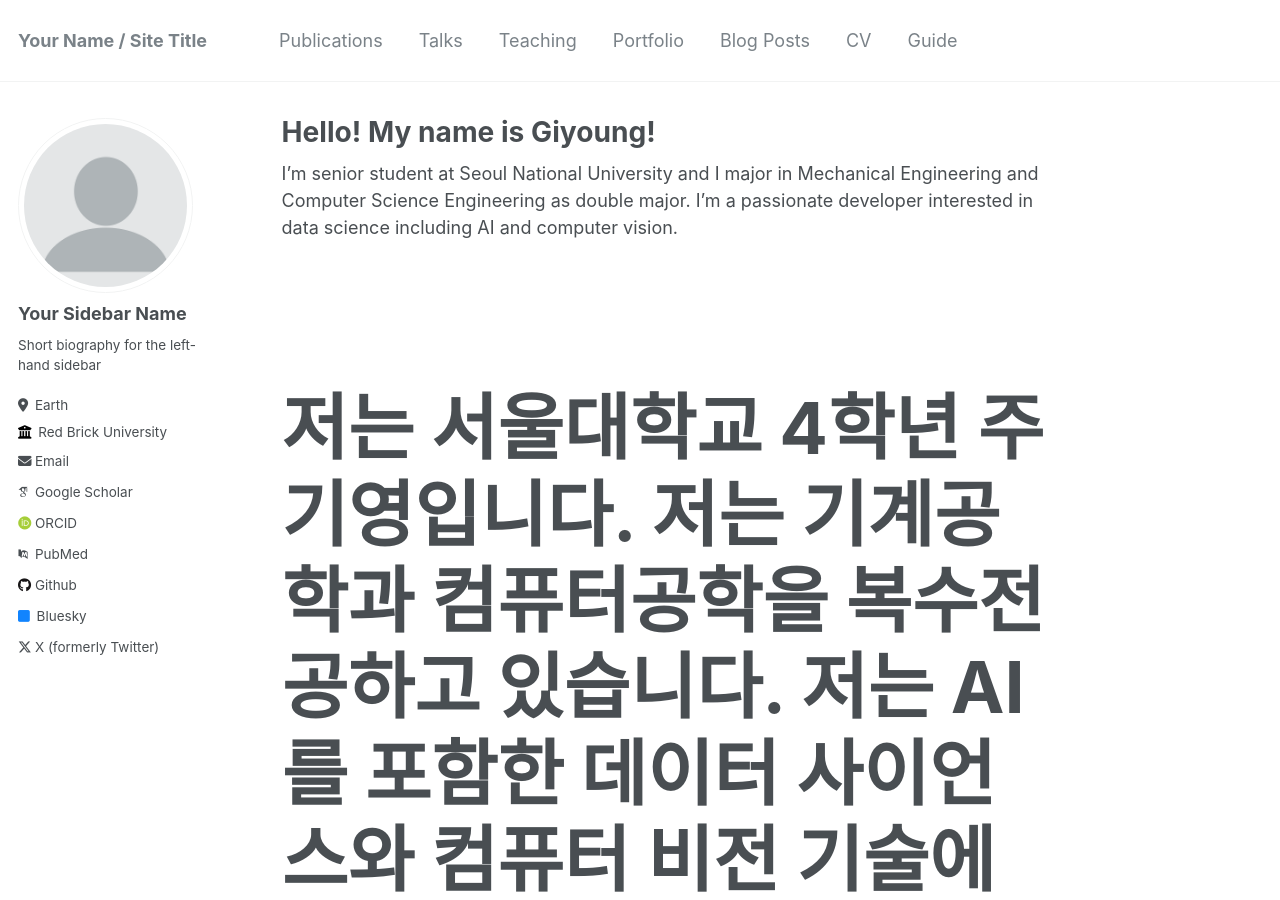
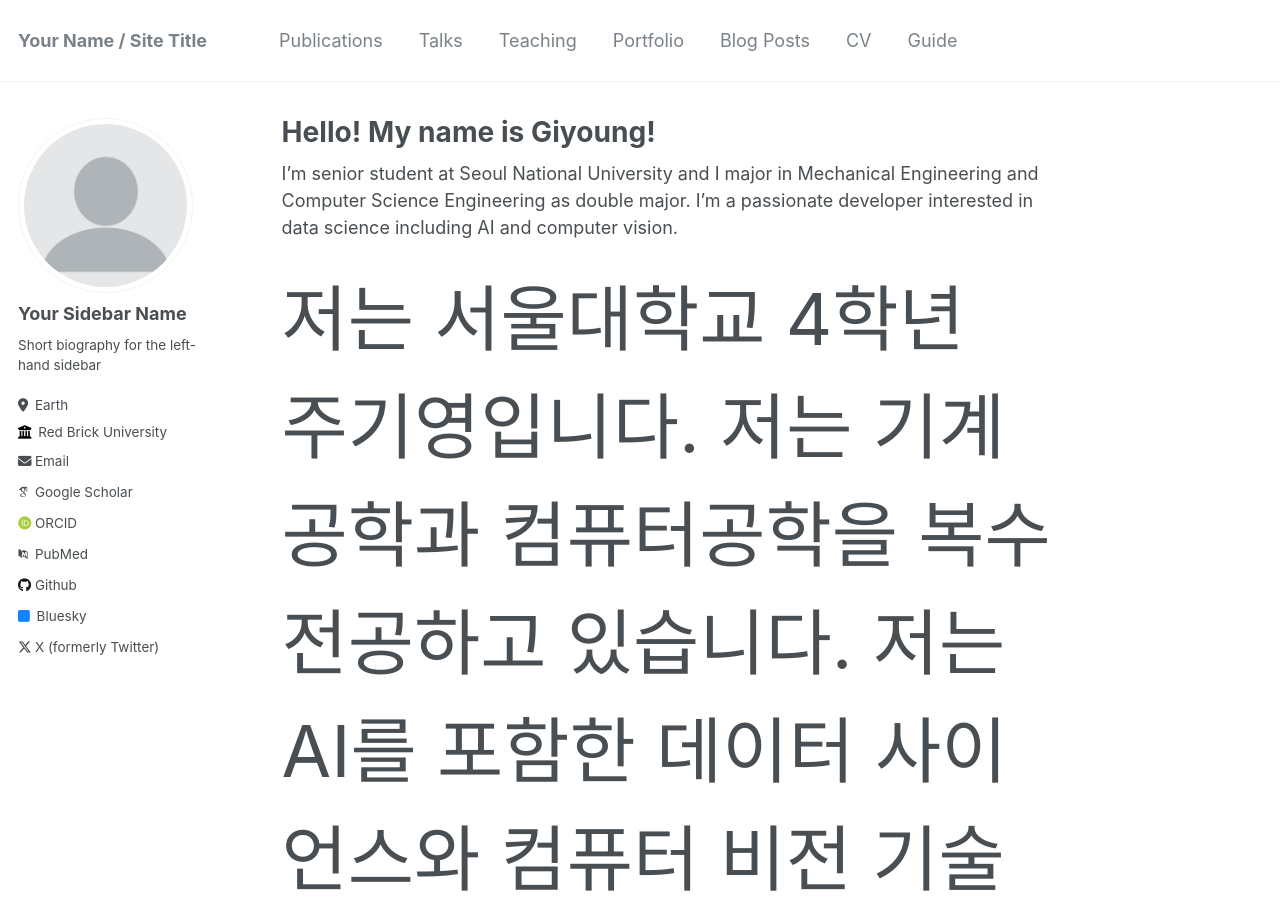
Before and after one commit to freqinfi/freqinfi.github.io, a Jekyll site: the page built from _pages/about.md, in a window 1280 px wide and 900 px high. Built offline with Jekyll 4.4.1, drawn with Linux system fonts in a browser that asks for light colours; some web fonts are replaced.

Commit message:
Update about.md

```diff
--- a/_pages/about.md
+++ b/_pages/about.md
@@ -8,7 +8,7 @@ redirect_from:
 ---
  I'm senior student at Seoul National University and I major in Mechanical Engineering and Computer Science Engineering as double major. I'm a passionate developer interested in data science including AI and computer vision.
 
-<h6 style = "font-size:4em;"> 저는 서울대학교 4학년 주기영입니다. 저는 기계공학과 컴퓨터공학을 복수전공하고 있습니다. 저는 AI를 포함한 데이터 사이언스와 컴퓨터 비전 기술에 관심이 있습니다. </h6>
+<span style = "font-size:4em;"> 저는 서울대학교 4학년 주기영입니다. 저는 기계공학과 컴퓨터공학을 복수전공하고 있습니다. 저는 AI를 포함한 데이터 사이언스와 컴퓨터 비전 기술에 관심이 있습니다. </span>
 
 
 Degree and GPA
```
